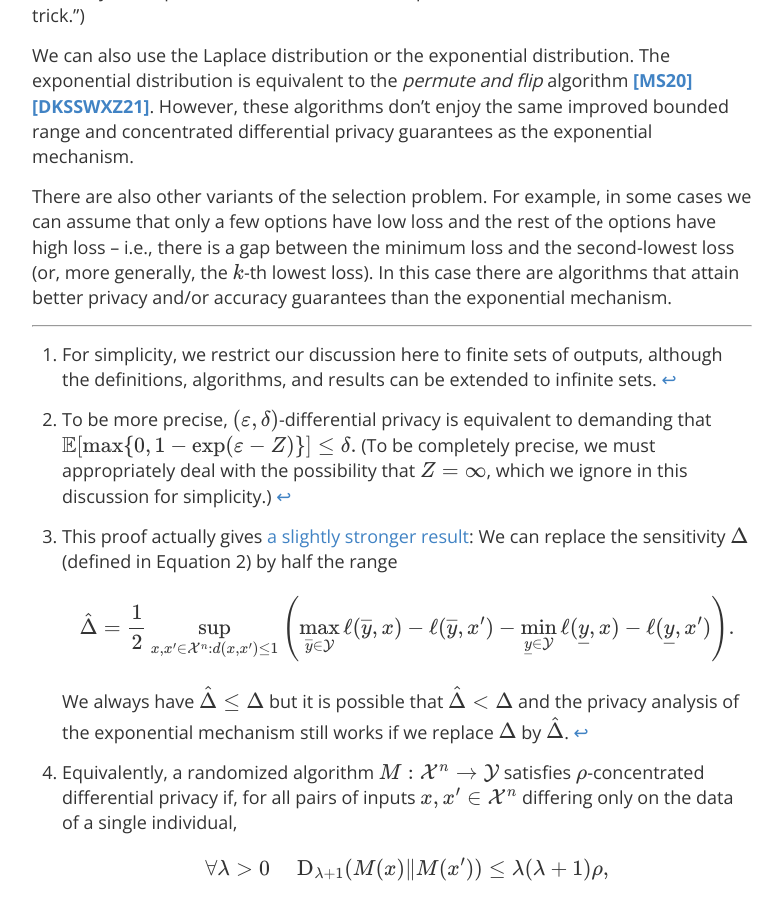
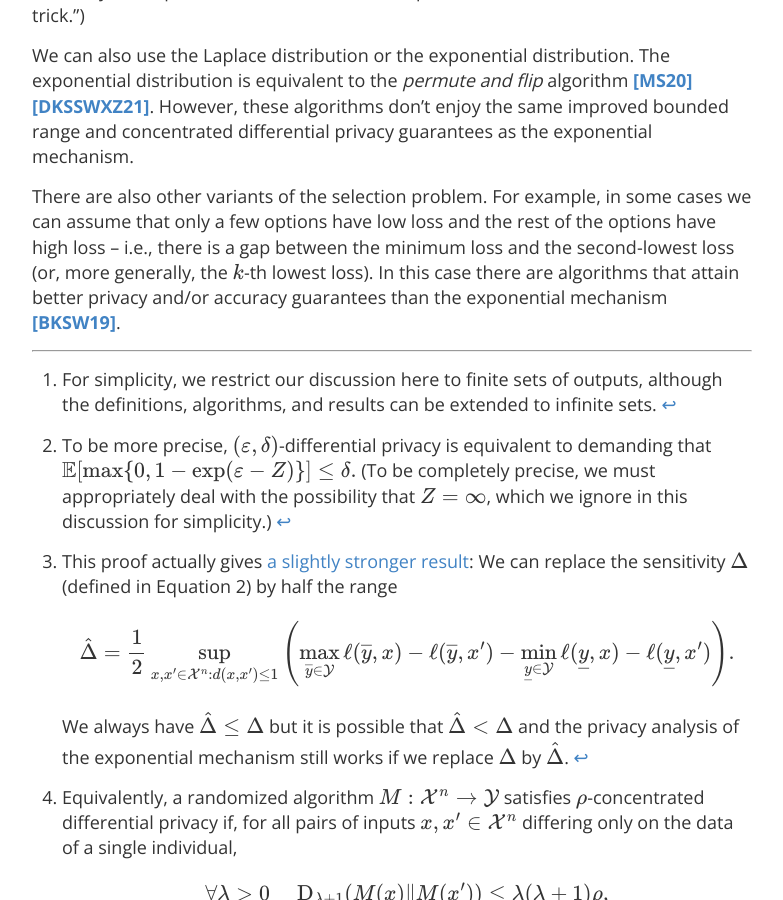
Before and after one commit to differentialprivacy/differentialprivacy, a Jekyll site: the page built from _posts/2021-07-13-exponential-mechanism-bounded-range.md, in a window 1280 px wide and 900 px high, scrolled down 5365 px. Shown: the whole window, without its empty margins (248-1031 px from the left). Built offline with Jekyll 4.4.1, drawn with Linux system fonts in a browser that asks for light colours; comment, search, counter and statistics services are not loaded.

Commit message:
moar editin

```diff
--- a/_posts/2021-07-13-exponential-mechanism-bounded-range.md
+++ b/_posts/2021-07-13-exponential-mechanism-bounded-range.md
@@ -106,7 +106,7 @@ If the noise distribution is an appropriate [Gumbel distribution](https://en.wik
 We can also use the Laplace distribution or the exponential distribution. The exponential distribution is equivalent to the _permute and flip_ algorithm [**[MS20]**](https://arxiv.org/abs/2010.12603 "Ryan McKenna, Daniel Sheldon. Permute-and-Flip: A new mechanism for differentially private selection
 . NeurIPS 2020.") [**[DKSSWXZ21]**](https://arxiv.org/abs/2105.07260 "Zeyu Ding, Daniel Kifer, Sayed M. Saghaian N. E., Thomas Steinke, Yuxin Wang, Yingtai Xiao, Danfeng Zhang. The Permute-and-Flip Mechanism is Identical to Report-Noisy-Max with Exponential Noise. 2021."). However, these algorithms don't enjoy the same improved bounded range and concentrated differential privacy guarantees as the exponential mechanism.
 
-There are also other variants of the selection problem. For example, in some cases we can assume that only a few options have low loss and the rest of the options have high loss -- i.e., there is a gap between the minimum loss and the second-lowest loss (or, more generally, the \\\(k\\\)-th lowest loss). In this case there are algorithms that attain better privacy and/or accuracy guarantees than the exponential mechanism.
+There are also other variants of the selection problem. For example, in some cases we can assume that only a few options have low loss and the rest of the options have high loss -- i.e., there is a gap between the minimum loss and the second-lowest loss (or, more generally, the \\\(k\\\)-th lowest loss). In this case there are algorithms that attain better privacy and/or accuracy guarantees than the exponential mechanism [**[BKSW19]**](https://arxiv.org/abs/1905.13229 "Mark Bun, Gautam Kamath, Thomas Steinke, Zhiwei Steven Wu. Private Hypothesis Selection. NeurIPS 2019.").
 
 ---
 
```
